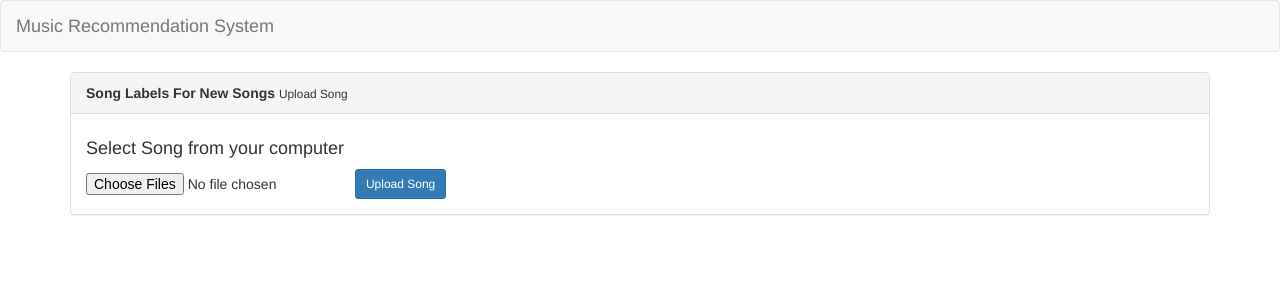
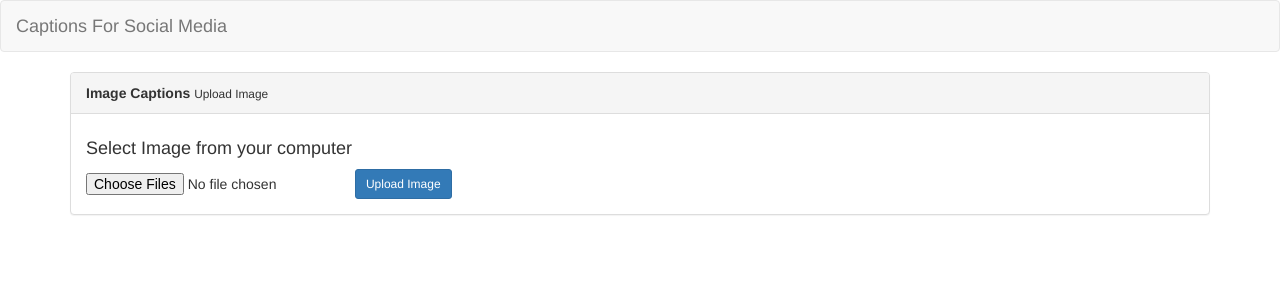
Before and after one commit to shubhamb98/object_detection, a Flask app: page / in a window 1280 px wide. Shown: the top 300 px of the page. Run offline with Flask 2, Linux system fonts and the light colour scheme; some libraries are stand-ins or nearby versions.

Commit message:
HTML pages updated

```diff
--- a/templates/base.html
+++ b/templates/base.html
@@ -1,7 +1,7 @@
 <!DOCTYPE html>
 <html>
 <head>
-	<title>Music Recommendation System</title>
+	<title>Image Captions</title>
 	<link rel="stylesheet" type="text/css" href="https://maxcdn.bootstrapcdn.com/bootstrap/3.3.7/css/bootstrap.min.css">
 	<script src="http://code.jquery.com/jquery-3.3.1.min.js" integrity="sha256-FgpCb/KJQlLNfOu91ta32o/NMZxltwRo8QtmkMRdAu8=" crossorigin="anonymous"></script>
 	<link rel="stylesheet" type="text/css" href="{{ url_for('static', filename='css/app.css') }}">
--- a/templates/upload.html
+++ b/templates/upload.html
@@ -41,7 +41,7 @@
 			        <span class="icon-bar"></span>
 			        <span class="icon-bar"></span>
       			</button>
-      			<a class="navbar-brand" href="">Music Recommendation System</a>
+      			<a class="navbar-brand" href="">Captions For Social Media</a>
     		</div>
 
 		    <!-- Collect the nav links, forms, and other content for toggling -->
@@ -55,17 +55,17 @@
 
 <div class="container">
   <div class="panel panel-default">
-    <div class="panel-heading"><strong>Song Labels For New Songs</strong> <small>Upload Song</small></div>
+    <div class="panel-heading"><strong>Image Captions</strong> <small>Upload Image</small></div>
     <div class="panel-body">
 
       <!-- Standar Form -->
-      <h4>Select Song from your computer</h4>
+      <h4>Select Image from your computer</h4>
       <form action="" method="post" enctype="multipart/form-data" id="js-upload-form">
         <div class="form-inline">
           <div class="form-group">
             <input type="file" name="file" id="js-upload-files" multiple="true" autocomplete="off" required>
           </div>
-          <button type="submit" value="submit" class="btn btn-sm btn-primary" id="js-upload-submit">Upload Song</button>
+          <button type="submit" value="submit" class="btn btn-sm btn-primary" id="js-upload-submit">Upload Image</button>
         </div>
       </form>
 
```
Also changed, not shown: test_images/image1.jpg.
